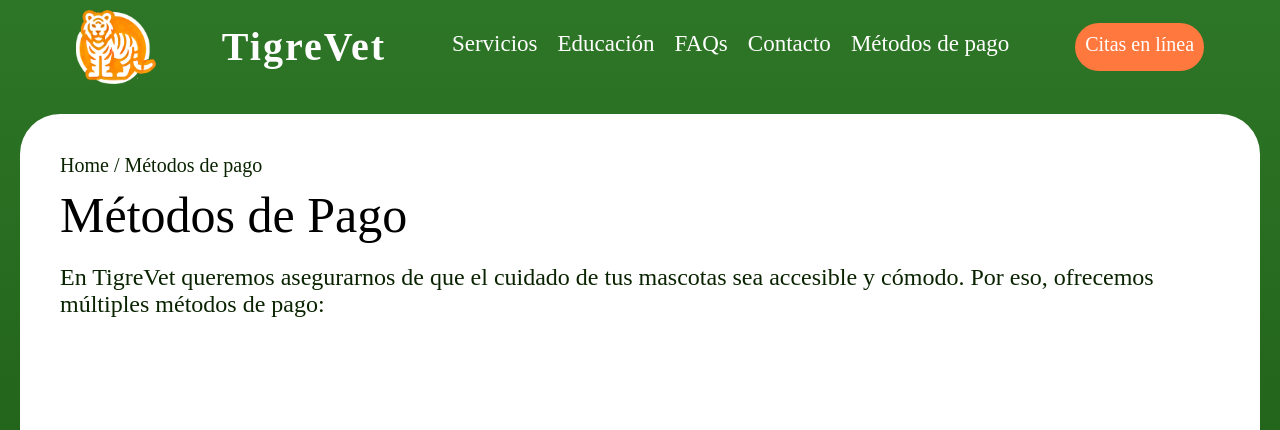
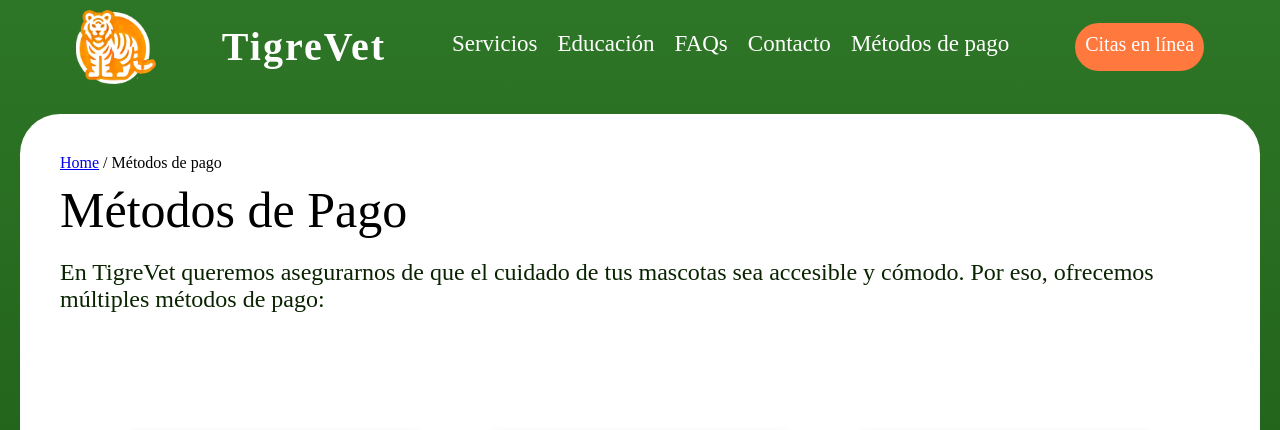
Before and after one commit to JuliSantamaria/Actividad-Grupal-UVA-3, a plain HTML site: page Metodosdepago.html in a window 1280 px wide. Shown: the top 430 px of the page. Drawn offline with Linux system fonts and the light colour scheme; a web font is replaced by a local one.

Commit message:
Update Metodosdepago.html

```diff
--- a/Metodosdepago.html
+++ b/Metodosdepago.html
@@ -41,7 +41,11 @@
   </header>
 
   <main class="hero">
-    <p class="p1">Home / Métodos de pago</p>
+    <div class="breadcrumb">
+      <a href="index.html">Home</a>
+      <span> / </span>
+      <span>Métodos de pago</span>
+    </div>
     <h1>Métodos de Pago</h1>
     <section>
       <p>En TigreVet queremos asegurarnos de que el cuidado de tus mascotas sea accesible y cómodo. Por eso, ofrecemos múltiples métodos de pago:</p>
```
